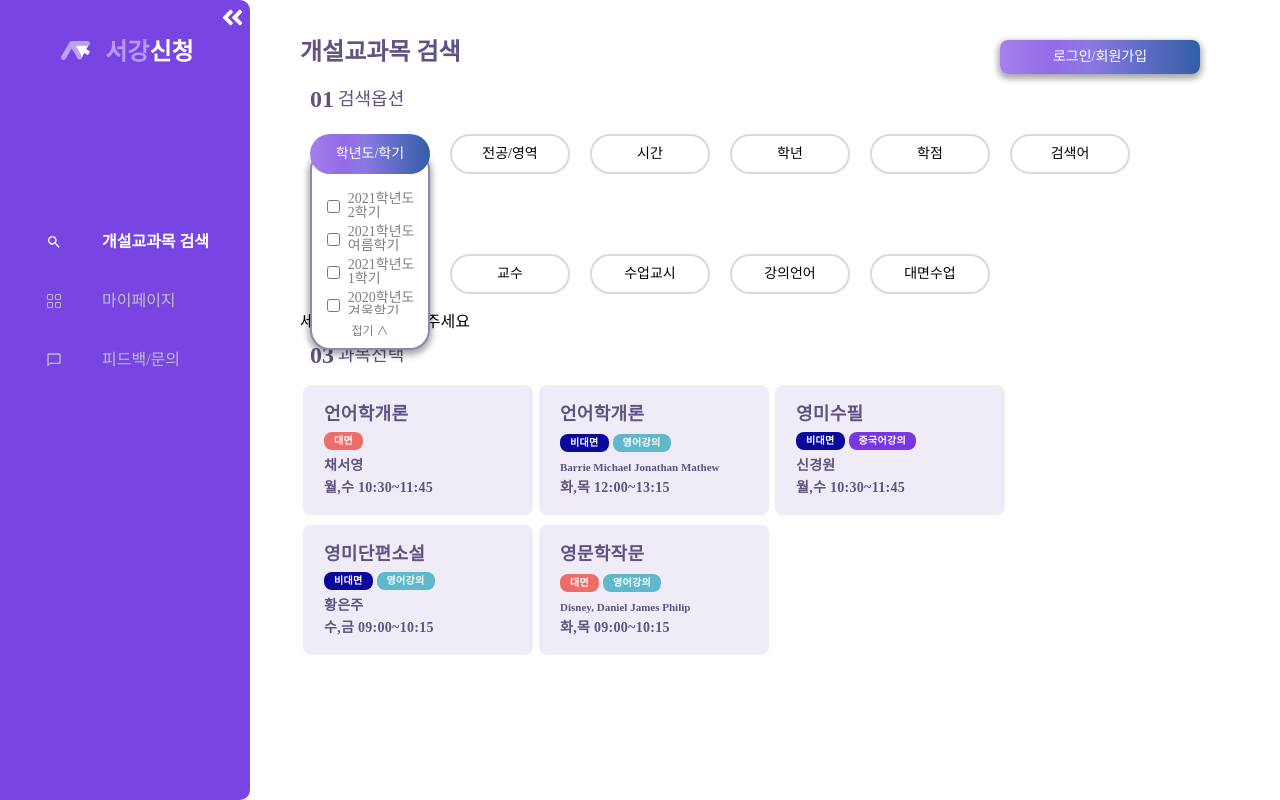
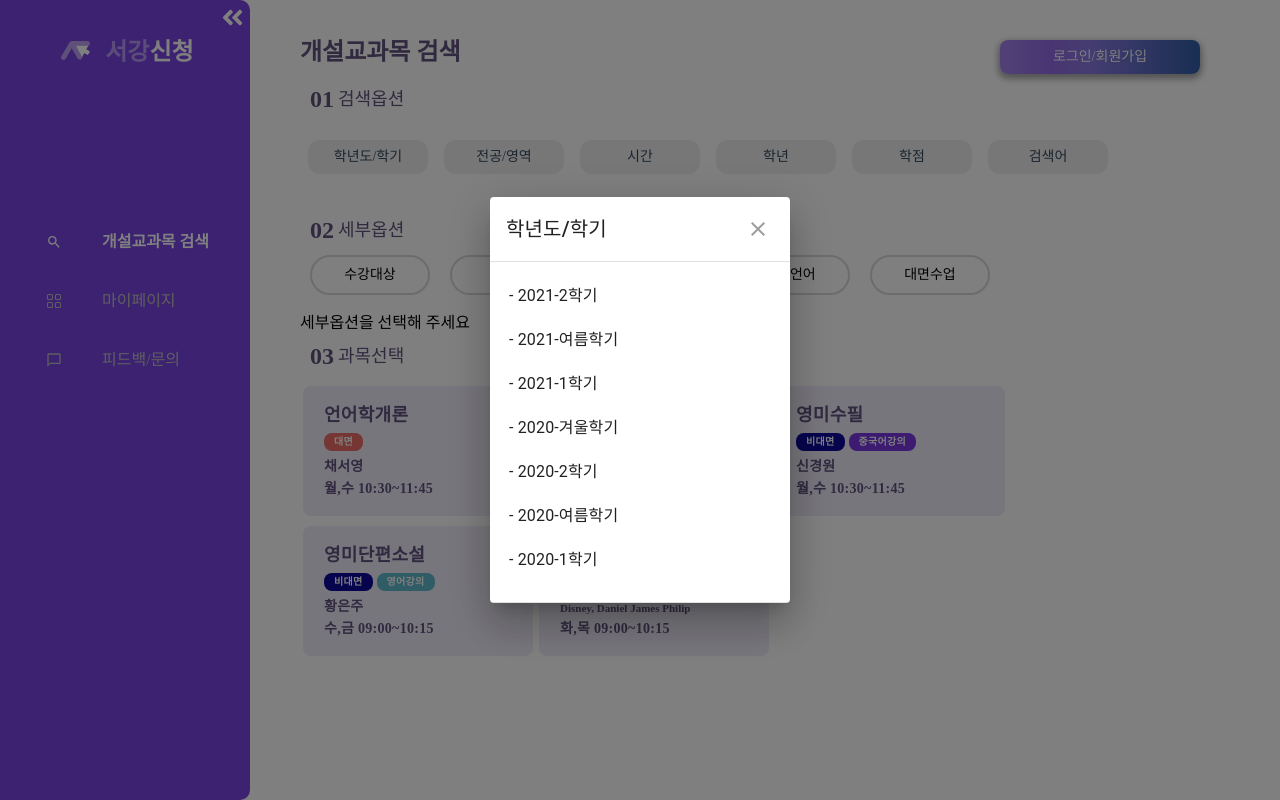
Before and after one commit to facade-team/sogang-register-web, a React (Create React App) app: page / in a window 1280 px wide. Both pictures are taken after a click on the button "학년도/학기". Built offline with nearby package versions, Linux system fonts and the light colour scheme; a web font is replaced by a local one.

Commit message:
[feat]: 검색옵션 모달 ui

```diff
--- a/package.json
+++ b/package.json
@@ -4,6 +4,7 @@
   "private": true,
   "dependencies": {
     "@material-ui/core": "^4.12.2",
+    "@material-ui/icons": "^4.11.2",
     "@material-ui/lab": "^4.0.0-alpha.60",
     "@testing-library/jest-dom": "^5.11.4",
     "@testing-library/react": "^11.1.0",
--- a/src/components/OptionList/OptionList.element.js
+++ b/src/components/OptionList/OptionList.element.js
@@ -43,7 +43,7 @@ export const ListBtn = styled.button`
     rgba(53, 95, 169, 1) 98%
   );
   border: 1px none;
-  border-radius: 20px;
+  border-radius: 12px;
   color: #ffffff;
   width: 120px;
   min-width: 80px;
--- /dev/null
+++ b/src/components/OptionModal/OptionModal.element.js
@@ -0,0 +1,10 @@
+import styled from 'styled-components';
+
+export const OptionList = styled.li`
+  cursor: pointer;
+  margin-bottom: 8px;
+  padding: 6px 3px;
+  &:hover {
+    background-color: #f5f6fa;
+  }
+`;
--- /dev/null
+++ b/src/components/OptionModal/OptionModal.js
@@ -0,0 +1,90 @@
+import React from 'react';
+import { withStyles } from '@material-ui/core/styles';
+import Dialog from '@material-ui/core/Dialog';
+import MuiDialogTitle from '@material-ui/core/DialogTitle';
+import MuiDialogContent from '@material-ui/core/DialogContent';
+import MuiDialogActions from '@material-ui/core/DialogActions';
+import IconButton from '@material-ui/core/IconButton';
+import CloseIcon from '@material-ui/icons/Close';
+import Typography from '@material-ui/core/Typography';
+
+import { OptionList } from './OptionModal.element';
+
+const styles = (theme) => ({
+  root: {
+    margin: 0,
+    padding: theme.spacing(2),
+  },
+  closeButton: {
+    position: 'absolute',
+    right: theme.spacing(1),
+    top: theme.spacing(1),
+    color: theme.palette.grey[500],
+  },
+});
+
+const DialogTitle = withStyles(styles)((props) => {
+  const { children, classes, onClose, ...other } = props;
+  return (
+    <MuiDialogTitle disableTypography className={classes.root} {...other}>
+      <Typography variant="h6">{children}</Typography>
+      {onClose ? (
+        <IconButton
+          aria-label="close"
+          className={classes.closeButton}
+          onClick={onClose}
+        >
+          <CloseIcon />
+        </IconButton>
+      ) : null}
+    </MuiDialogTitle>
+  );
+});
+
+const DialogContent = withStyles((theme) => ({
+  root: {
+    padding: theme.spacing(2),
+  },
+}))(MuiDialogContent);
+
+const DialogActions = withStyles((theme) => ({
+  root: {
+    margin: 0,
+    padding: theme.spacing(1),
+  },
+}))(MuiDialogActions);
+
+export default function OptionModal({ open, setOpen, option }) {
+  const handleClose = () => {
+    setOpen(false);
+  };
+
+  return (
+    <div>
+      <Dialog
+        onClose={handleClose}
+        aria-labelledby="customized-dialog-title"
+        open={open}
+      >
+        <DialogTitle id="customized-dialog-title" onClose={handleClose}>
+          {option.type}
+        </DialogTitle>
+        <DialogContent style={{ width: '300px', maxHeight: '500px' }} dividers>
+          <ul>
+            {option.data &&
+              option.data.map((d, index) => (
+                <Typography gutterBottom>
+                  <OptionList key={`${index}d`}>- {d}</OptionList>
+                </Typography>
+              ))}
+          </ul>
+        </DialogContent>
+        {/* <DialogActions>
+          <Button autoFocus onClick={handleClose} color="primary">
+            Save changes
+          </Button>
+        </DialogActions> */}
+      </Dialog>
+    </div>
+  );
+}
--- /dev/null
+++ b/src/components/SearchOption/SearchOptList.element.js
@@ -0,0 +1,55 @@
+import styled, { css } from 'styled-components';
+
+export const SectionContainer = styled.div`
+  display: flex;
+  width: 100%;
+  align-items: center;
+  justify-content: flex-start;
+  padding-top: 10px;
+  padding-bottom: 10px;
+  flex-wrap: wrap;
+`;
+
+export const OptionContainer = styled.div`
+  display: flex;
+  width: 100%;
+  margin-bottom: 15px;
+  flex-wrap: wrap;
+`;
+
+export const OptBtn = styled.button`
+  color: #34495e;
+  border: none;
+  border-radius: 12px;
+  width: 120px;
+  min-width: 80px;
+  height: 100%;
+  padding: 10px 1px;
+  z-index: 2;
+  margin: 6px 8px;
+  &:hover {
+    cursor: pointer;
+    transform: scale(1.04);
+    transition: all 0.3s ease;
+    z-index: 3;
+  }
+
+  ${(props) =>
+    props.focused === false &&
+    css`
+      background: rgb(164, 129, 235);
+      background: linear-gradient(
+        90deg,
+        rgba(164, 129, 235, 1) 0%,
+        rgba(148, 107, 232, 1) 26%,
+        rgba(139, 121, 226, 1) 45%,
+        rgba(53, 95, 169, 1) 98%
+      );
+    `};
+  ${(props) =>
+    props.focused === true &&
+    css`
+      border: 1px;
+      z-index: 2;
+    `};
+`;
--- /dev/null
+++ b/src/components/SearchOption/SearchOptList.js
@@ -0,0 +1,62 @@
+import React, { useState } from 'react';
+
+import {
+  SectionContainer,
+  OptionContainer,
+  OptBtn,
+} from './SearchOptList.element';
+
+import OptionModal from '../OptionModal/OptionModal';
+
+// 임시 데이터
+import { semesterData, majorData, gradeData, creditData } from './dummy';
+
+const SearchOptList = () => {
+  const [semesterOption, setSemesterOption] = useState({
+    type: '학년도/학기',
+    data: semesterData,
+  });
+  const [majorOption, setMajorOption] = useState({
+    type: '전공/영역',
+    data: majorData,
+  });
+  const [timeOption, setTimeOption] = useState({
+    type: '시간',
+  });
+  const [gradeOption, setGradeOption] = useState({
+    type: '학년',
+    data: gradeData,
+  });
+  const [creditOption, setCreditOption] = useState({
+    type: '학점',
+    data: creditData,
+  });
+  const [searchOption, setSearchOption] = useState({
+    type: '검색어',
+  });
+
+  const [open, setOpen] = useState(false);
+  const [option, setOption] = useState(false);
+  const handleClickOpen = (option) => {
+    setOption(option);
+    setOpen(true);
+  };
+
+  return (
+    <SectionContainer>
+      <OptionContainer>
+        <OptBtn onClick={() => handleClickOpen(semesterOption)}>
+          학년도/학기
+        </OptBtn>
+        <OptBtn onClick={() => handleClickOpen(majorOption)}>전공/영역</OptBtn>
+        <OptBtn onClick={() => handleClickOpen(timeOption)}>시간</OptBtn>
+        <OptBtn onClick={() => handleClickOpen(gradeOption)}>학년</OptBtn>
+        <OptBtn onClick={() => handleClickOpen(creditOption)}>학점</OptBtn>
+        <OptBtn onClick={() => handleClickOpen(searchOption)}>검색어</OptBtn>
+      </OptionContainer>
+      <OptionModal open={open} setOpen={setOpen} option={option}></OptionModal>
+    </SectionContainer>
+  );
+};
+
+export default SearchOptList;
--- a/src/components/SearchOption/SearchOption.js
+++ b/src/components/SearchOption/SearchOption.js
@@ -2,13 +2,14 @@ import React from 'react';
 // import { data } from '../../pages/DummyData';
 import SubTitle from '../SubTitle/SubTitle';
 import { OptionBar } from './SearchOption.element';
-import OptionList from '../OptionList/OptionList';
+// import OptionList from '../OptionList/OptionList';
+import SearchOptList from './SearchOptList';
 const SearchOption = ({ number, subtitle, submessage }) => {
   return (
     <>
       <SubTitle number={number} subtitle={subtitle} submessage={submessage} />
       <OptionBar>
-        <OptionList></OptionList>
+        <SearchOptList></SearchOptList>
       </OptionBar>
     </>
   );
--- /dev/null
+++ b/src/components/SearchOption/dummy.js
@@ -0,0 +1,72 @@
+// 학년도 학기
+export const semesterData = [
+  '2021-2학기',
+  '2021-여름학기',
+  '2021-1학기',
+  '2020-겨울학기',
+  '2020-2학기',
+  '2020-여름학기',
+  '2020-1학기',
+];
+
+export const majorData = [
+  '전인교육원(전체)',
+  '전인교육원(공통필수)',
+  '전인교육원(공통선택)',
+  '전인교육원(자유선택)',
+  '전인교육원(전공입문)',
+  '국어국문학',
+  '사학',
+  '철학',
+  '종교학',
+  '영미어문',
+  '미국문화',
+  '유럽문화',
+  '독일문화',
+  '프랑스문화',
+  '중국문화',
+  '일본문화',
+  '사회학',
+  '정치외교학',
+  '심리학',
+  '법학',
+  '경제학',
+  '경영학',
+  '커뮤니케이션학',
+  '지식융합미디어학부',
+  '글로벌한국학',
+  '신문방송학',
+  '아트&테크놀로지',
+  '미디어&엔터테인먼트',
+  '수학',
+  '물리학',
+  '화학',
+  '생명과학',
+  '전자공학',
+  '컴퓨터공학',
+  '화공생명공학',
+  '기계공학',
+  '바이오융합기술',
+  '교육문화',
+  '여성학',
+  '정치학.경제학.철학',
+  '공공인재',
+  '스포츠미디어',
+  '군이러닝',
+  '동아시아학연계전공',
+  '빅데이터 사이언스(데이터분석)',
+  '빅데이터 사이언스(데이터엔지니어)',
+  '스타트업',
+  '융합소프트웨어',
+  '융합소프트웨어(인문콘텐츠융합)',
+  '인공지능',
+  '한국발전과국제개발협력',
+  '한국사회문화',
+  '교환',
+  '타대학',
+  '특별수강',
+];
+
+export const gradeData = ['1학년', '2학년', '3학년', '4학년'];
+
+export const creditData = ['1학점', '2학점', '3학점'];
```
Also changed, not shown: 1 other file (tests, documents, lock files or other folders).
